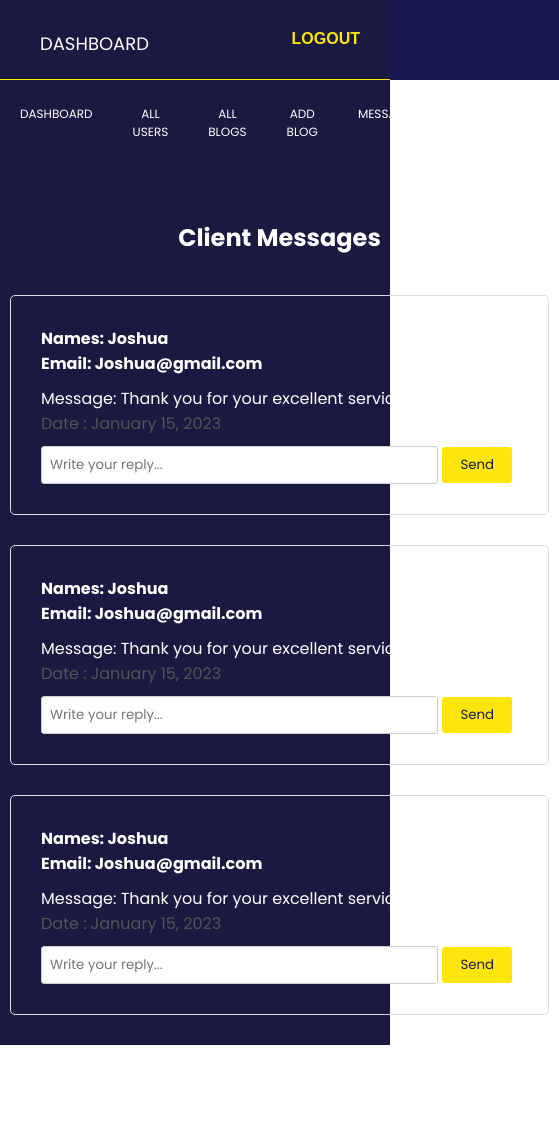
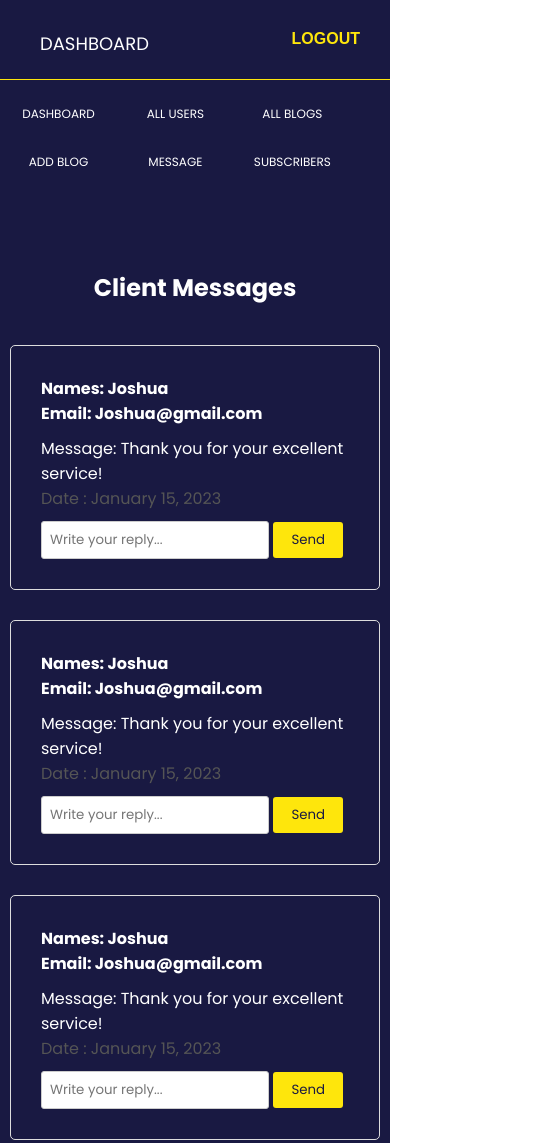
Before and after one commit to EricNiyo73/EricN-my-brand, a plain HTML site: page UI/Pages/Admin/message.html in a window 390 px wide. Shown: the top 1143 px of the page, 559 px wide, since content can reach past the window. Before the commit the page ends 1045 px from the top, so only its background shows below. Drawn offline with Linux system fonts and the light colour scheme; a web font is replaced by a local one.

```diff
--- a/UI/css/message.css
+++ b/UI/css/message.css
@@ -241,11 +241,18 @@
     display: flex;
   }
 }
-@media screen and (max-width: 435px) {
+@media screen and (max-width: 550px) {
   .logo {
     color: #fee60c;
     padding-left: 40px;
     font-size: 18px;
+  }
+  .all-message {
+    margin-top: 5rem;
+  }
+  nav {
+    display: grid;
+    grid-template-columns: repeat(3, 1fr);
   }
   ul li a {
     color: #fee60c;
--- a/UI/script/FetchBlogs.js
+++ b/UI/script/FetchBlogs.js
@@ -35,6 +35,7 @@
   commentIcon.classList.add("far", "fa-comment");
   var commentsSpan = document.createElement("span");
   commentsSpan.textContent = "3" + " Comments";
+
   commentIconDiv.appendChild(commentIcon);
   commentIconDiv.appendChild(commentsSpan);
   dateCommentsDiv.appendChild(commentIconDiv);
```
